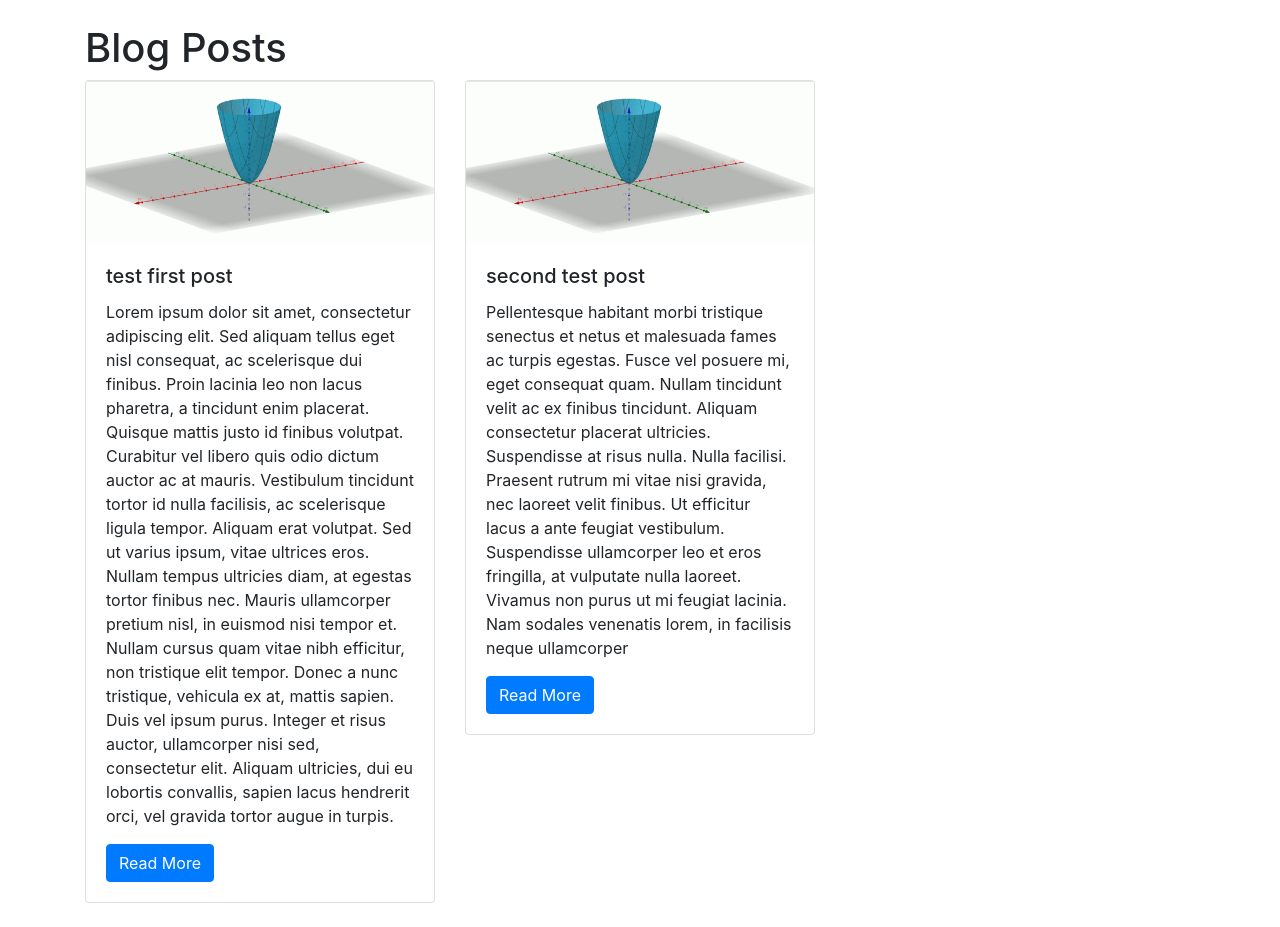
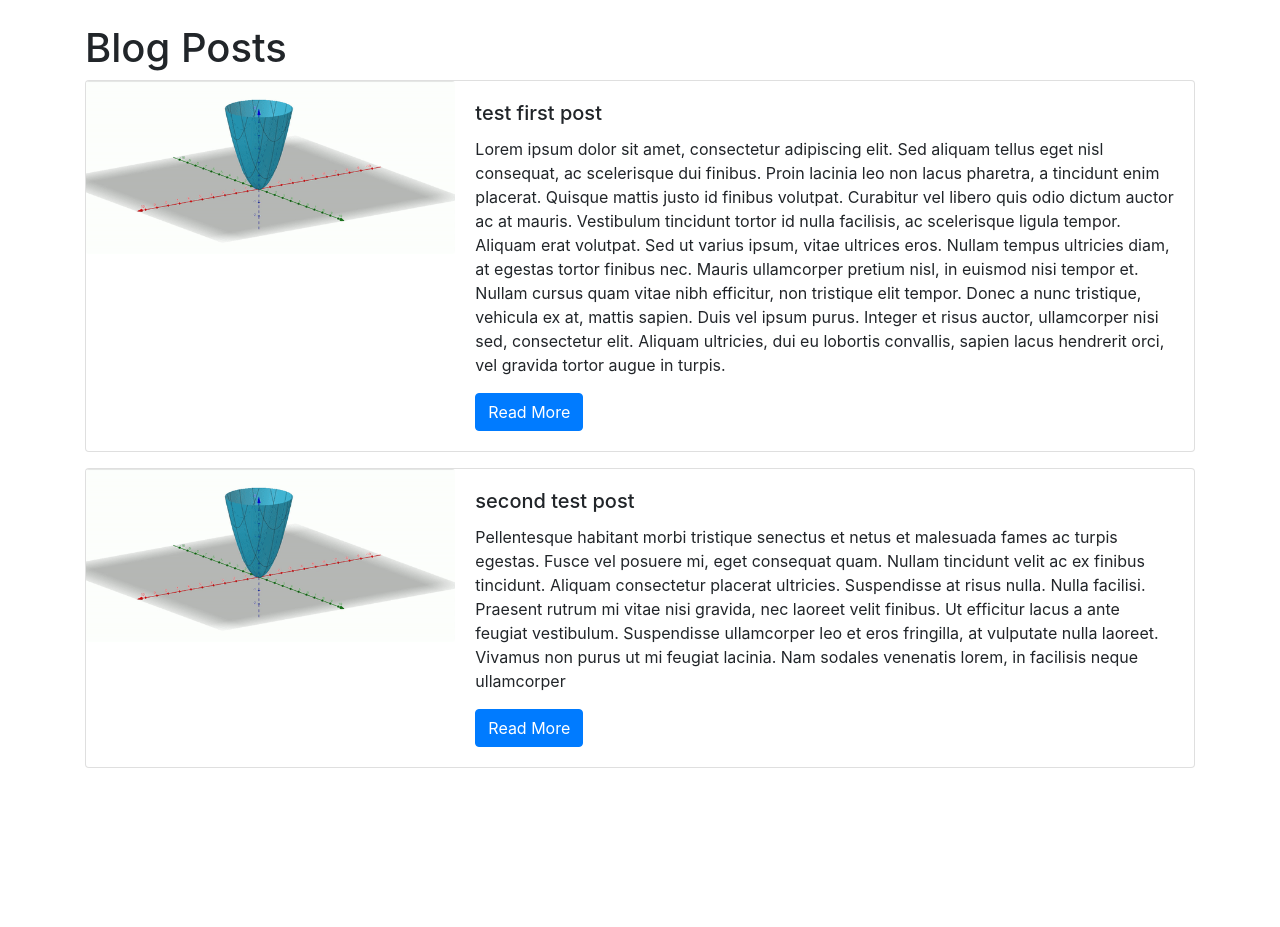
Before and after one commit to Erfan4708/CalculusProject, a Django app: page / in a window 1280 px wide. Shown: the part 56-983 px from the top of the page. After the commit the page ends 824 px from the top, so only its background shows below. Run offline with Django 3.2, Linux system fonts and the light colour scheme; data comes from the database, SQL or seed files in the repository; both versions use the stored data as it was after the commit; some libraries are stand-ins or nearby versions.

Commit message:
adding image and text field

```diff
--- a/CalculusProject/settings.py
+++ b/CalculusProject/settings.py
@@ -81,6 +81,9 @@ DATABASES = {
     }
 }
 
+# Media files
+MEDIA_URL = '/media/'
+MEDIA_ROOT = os.path.join(BASE_DIR, 'media')
 
 # Password validation
 # https://docs.djangoproject.com/en/2.2/ref/settings/#auth-password-validators
--- a/blog/admin.py
+++ b/blog/admin.py
@@ -1,4 +1,4 @@
 from django.contrib import admin
 from .models import Post
-# Register your models here.
+
 admin.site.register(Post)
--- a/blog/urls.py
+++ b/blog/urls.py
@@ -1,5 +1,7 @@
 from django.urls import path
-from .views import PostList , PostDetail
+from .views import PostList, PostDetail
+from django.conf import settings
+from django.conf.urls.static import static
 
 app_name = 'blog'
 
@@ -7,3 +9,5 @@ urlpatterns = [
     path('', PostList.as_view(), name='post_list'),
     path('post/<int:pk>/', PostDetail.as_view(), name='post_detail'),
 ]
+if settings.DEBUG:
+    urlpatterns += static(settings.MEDIA_URL, document_root=settings.MEDIA_ROOT)
--- a/blog/views.py
+++ b/blog/views.py
@@ -1,13 +1,17 @@
 from .models import Post
-from django.views.generic import ListView , DetailView
+from django.views.generic import ListView, DetailView
+from django.db import models
+
 
 class PostList(ListView):
     model = Post
     template_name = '../templates/post_list.html'
+    image = models.ImageField(upload_to='images/')
     context_object_name = "posts"
 
 
 class PostDetail(DetailView):
     model = Post
     template_name = '../templates/post_detail.html'
+    image = models.ImageField(upload_to='detailImages/')
     context_object_name = "post"
--- a/templates/post_list.html
+++ b/templates/post_list.html
@@ -1,19 +1,24 @@
 {% extends 'base.html' %}
+
+{% block title %}My Blog{% endblock %}
 
 {% block content %}
   <h1>Blog Posts</h1>
-    <div class="row">
+
   {% for post in posts %}
-            <div class="col-md-4 mb-4">
-                <div class="card">
-                    <img src="{{ post.image.url }}" class="card-img-top" alt="{{ post.title }}">
+    <div class="card mb-3">
+      <div class="row no-gutters">
+        <div class="col-md-4">
+          <img src="{{ post.image.url }}" class="card-img" alt="{{ post.title }}">
+        </div>
+        <div class="col-md-8">
           <div class="card-body">
             <h5 class="card-title">{{ post.title }}</h5>
             <p class="card-text">{{ post.information_text }}</p>
-                        <a href="{{ post.get_absolute_url }}" class="btn btn-primary">Read More</a>
+            <a href="{% url 'blog:post_detail' post.id %}" class="btn btn-primary">Read More</a>
+          </div>
         </div>
       </div>
     </div>
   {% endfor %}
-    </div>
 {% endblock %}
```
Also changed, not shown: blog/forms.py (added, +8 -0 lines), templates/post_detail.html (+6 -3 lines), db.sqlite3, media/images/8237617275864c58f1171.gif (added), media/images/8237617275864c58f1171_0fR8ie7.gif (added). Lines whose indentation alone changed are shown as unchanged.
